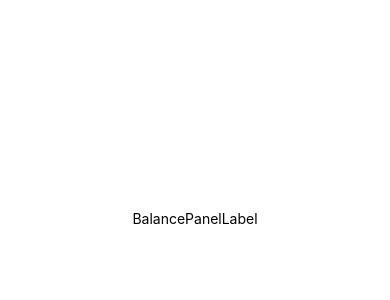
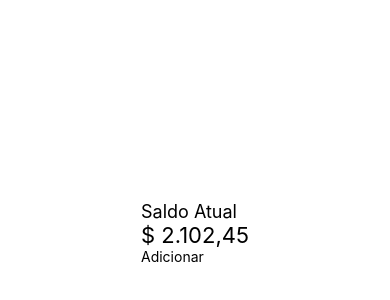
Before and after one commit to Cleyton-1995/SmartMoneyCSC, a React Native app: screen / in a window 390 px wide. Shown: the part 204-504 px from the top of the page. Built offline with nearby package versions, Linux system fonts and the light colour scheme.

Commit message:
feat: initialize BalancePanel components structure

```diff
--- a/src/components/BalancePanel/BalancePanelLabel/index.tsx
+++ b/src/components/BalancePanel/BalancePanelLabel/index.tsx
@@ -3,13 +3,15 @@ import { Text, View } from 'react-native';
 import { styles } from './styles';
 
 interface BalancePanelLabelProps {
-
+   label: string;
+   value: string;
 }
 
-export function BalancePanelLabel() {
+export function BalancePanelLabel({label, value}: BalancePanelLabelProps) {
   return (
     <View style={styles.container}>
-      <Text>BalancePanelLabel</Text>
+      <Text style={styles.label}>{label}</Text>
+      <Text style={styles.value}>{value}</Text>
     </View>
   );
 }
--- a/src/components/BalancePanel/BalancePanelLabel/styles.ts
+++ b/src/components/BalancePanel/BalancePanelLabel/styles.ts
@@ -1,5 +1,18 @@
 import { StyleSheet } from 'react-native';
 
 export const styles = StyleSheet.create({
-  container: {}
+  container: {
+    flex: 1,
+    alignContent: 'center',
+    paddingTop: 30,
+  },
+
+  label: {
+    fontSize: 18,
+  },
+
+  value: {
+    fontSize: 22
+  },
+
 });
--- a/src/components/BalancePanel/index.tsx
+++ b/src/components/BalancePanel/index.tsx
@@ -1,13 +1,20 @@
-import React from 'react';
-import { View } from 'react-native';
+import React from "react";
+import { Text, TouchableOpacity, View } from "react-native";
 
-import { styles } from './styles';
-import { BalancePanelLabel } from './BalancePanelLabel';
+import { styles } from "./styles";
+import { BalancePanelLabel } from "./BalancePanelLabel";
+import { BalancePanelChart } from "./BalancePanelChart";
 
 export function BalancePanel() {
   return (
     <View style={styles.container}>
-      <BalancePanelLabel/>
+      <BalancePanelLabel label="Saldo Atual" value="$ 2.102,45" />
+
+      <BalancePanelChart />
+
+      <TouchableOpacity activeOpacity={0.8}>
+        <Text>Adicionar</Text>
+      </TouchableOpacity>
     </View>
   );
 }
--- a/src/components/BalancePanel/styles.ts
+++ b/src/components/BalancePanel/styles.ts
@@ -1,5 +1,7 @@
 import { StyleSheet } from 'react-native';
 
 export const styles = StyleSheet.create({
-  container: {}
+  container: {
+   flex: 1,
+  }
 });
```
